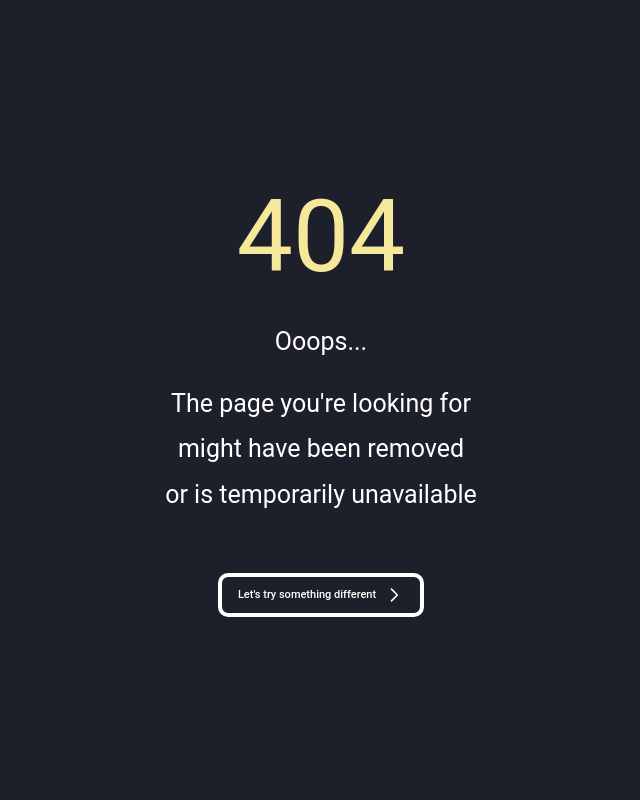
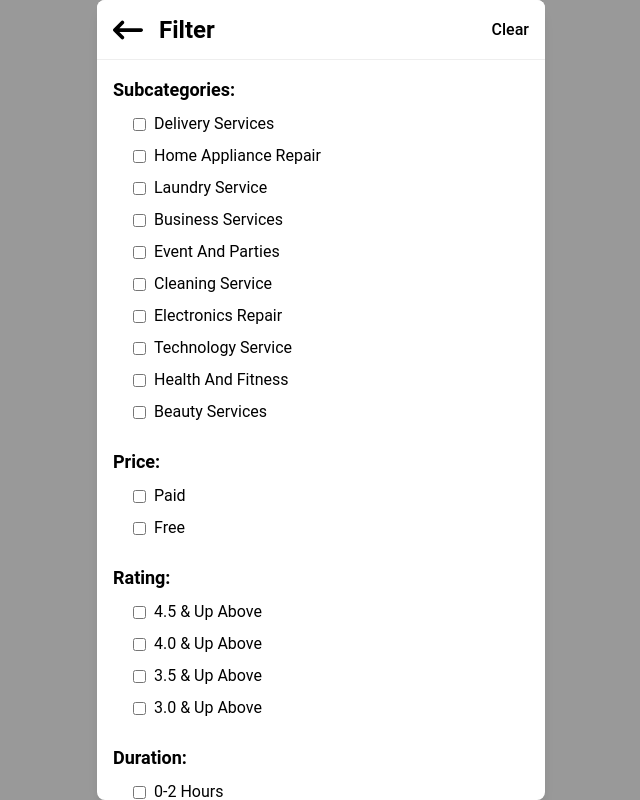
Before and after one commit to RJRYT/SC-MERN, a React (Vite) app in the folder client/: page /filterpage in a window 1280 px wide. Before the commit this address had no page. Shown: the whole page, without its empty margins (319-959 px from the left). Built offline with nearby package versions, Linux system fonts and the light colour scheme.

Commit message:
completed filter page

```diff
--- /dev/null
+++ b/client/src/pages/auth/FilterPage.jsx
@@ -0,0 +1,117 @@
+import { FaArrowLeftLong } from "react-icons/fa6";
+import { IoIosArrowRoundForward } from "react-icons/io";
+
+const FilterPage = () => {
+  return (
+    <div className="fixed inset-0 flex items-center justify-center bg-black bg-opacity-40 backdrop-blur-sm z-50">
+      {/* Main Container */}
+      <div className="w-full max-w-md bg-white rounded-lg shadow-lg h-screen overflow-auto scrollbar-hide">
+        {/* Header */}
+        <header className="flex items-center w-full bg-white h-[60px] px-4 border-b sticky top-0">
+          <FaArrowLeftLong
+            size={30}
+            color="black"
+            className="mr-4 cursor-pointer"
+            aria-label="Go Back"
+          />
+          <h3 className="text-black text-[20px] sm:text-[24px] font-semibold flex-1">
+            Filter
+          </h3>
+          <button className="text-black text-sm sm:text-base font-medium sm:max-w-none sm:ml-auto">
+            Clear
+          </button>
+        </header>
+
+        {/* Main Content */}
+        <div className="p-4 space-y-6">
+          {/* Subcategories Section */}
+          <div>
+            <h4 className="text-lg font-semibold mb-2">Subcategories:</h4>
+            <div className="space-y-2 ml-5">
+              {[
+                "Delivery Services",
+                "Home Appliance Repair",
+                "Laundry Service",
+                "Business Services",
+                "Event And Parties",
+                "Cleaning Service",
+                "Electronics Repair",
+                "Technology Service",
+                "Health And Fitness",
+                "Beauty Services",
+              ].map((category, index) => (
+                <label key={index} className="flex items-center space-x-2">
+                  <input type="checkbox" className="checkbox-style" />
+                  <span>{category}</span>
+                </label>
+              ))}
+            </div>
+          </div>
+
+          {/* Price Section */}
+          <div>
+            <h4 className="text-lg font-semibold mb-2">Price:</h4>
+            <div className="space-y-2 ml-5">
+              {["Paid", "Free"].map((price, index) => (
+                <label key={index} className="flex items-center space-x-2">
+                  <input type="checkbox" className="checkbox-style" />
+                  <span>{price}</span>
+                </label>
+              ))}
+            </div>
+          </div>
+
+          {/* Rating Section */}
+          <div>
+            <h4 className="text-lg font-semibold mb-2">Rating:</h4>
+            <div className="space-y-2 ml-5">
+              {[
+                "4.5 & Up Above",
+                "4.0 & Up Above",
+                "3.5 & Up Above",
+                "3.0 & Up Above",
+              ].map((rating, index) => (
+                <label key={index} className="flex items-center space-x-2">
+                  <input type="checkbox" className="checkbox-style" />
+                  <span>{rating}</span>
+                </label>
+              ))}
+            </div>
+          </div>
+
+          {/* Duration Section */}
+          <div>
+            <h4 className="text-lg font-semibold mb-2">Duration:</h4>
+            <div className="space-y-2 ml-5">
+              {["0-2 Hours", "3-6 Hours", "7-16 Hours", "17+ Hours"].map(
+                (duration, index) => (
+                  <label key={index} className="flex items-center space-x-2">
+                    <input type="checkbox" className="checkbox-style" />
+                    <span>{duration}</span>
+                  </label>
+                )
+              )}
+            </div>
+          </div>
+        </div>
+
+        {/* Verify Button */}
+        <div className="flex justify-center w-full mb-6 px-4">
+          <button
+            className="flex items-center justify-between w-full text-white bg-[#1D1F2A] hover:bg-gray-900 focus:outline-none
+                       focus:ring-4 focus:ring-gray-400 font-medium rounded-full text-lg px-6 py-4 transition duration-300"
+          >
+            <span className="flex-grow text-center">Apply</span>
+            <IoIosArrowRoundForward
+              className="bg-white rounded-full"
+              color="black"
+              size={34}
+            />
+          </button>
+        </div>
+      </div>
+    </div>
+  );
+};
+
+export default FilterPage;
--- a/client/src/routes/Router.jsx
+++ b/client/src/routes/Router.jsx
@@ -43,6 +43,7 @@ const Home = lazy(() => import("../pages/dashboard/Home"));
 const EditProfile = lazy(() => import("../pages/auth/EditProfile"));
 const Booking = lazy(() => import("../pages/root/Booking"));
 const PaymentReceipt = lazy(() => import("../pages/payment/PaymentReceipt"));
+const FilterPage = lazy(() => import("../pages/auth/FilterPage"))
 
 const WrappedComponent = ({ element }) => (
   <ErrorBoundary>
@@ -183,6 +184,12 @@ const router = createBrowserRouter([
     errorElement: <ErrorElement />,
   },
   {
+    path: "filterpage",
+    element: <WrappedComponent element={<FilterPage />} />,
+    errorElement: <ErrorElement />,
+  },
+
+  {
     path: "dashboard",
     element: <WrappedComponent element={<Dashboard />} />,
     ErrorBoundary: <ErrorElement />,
```
